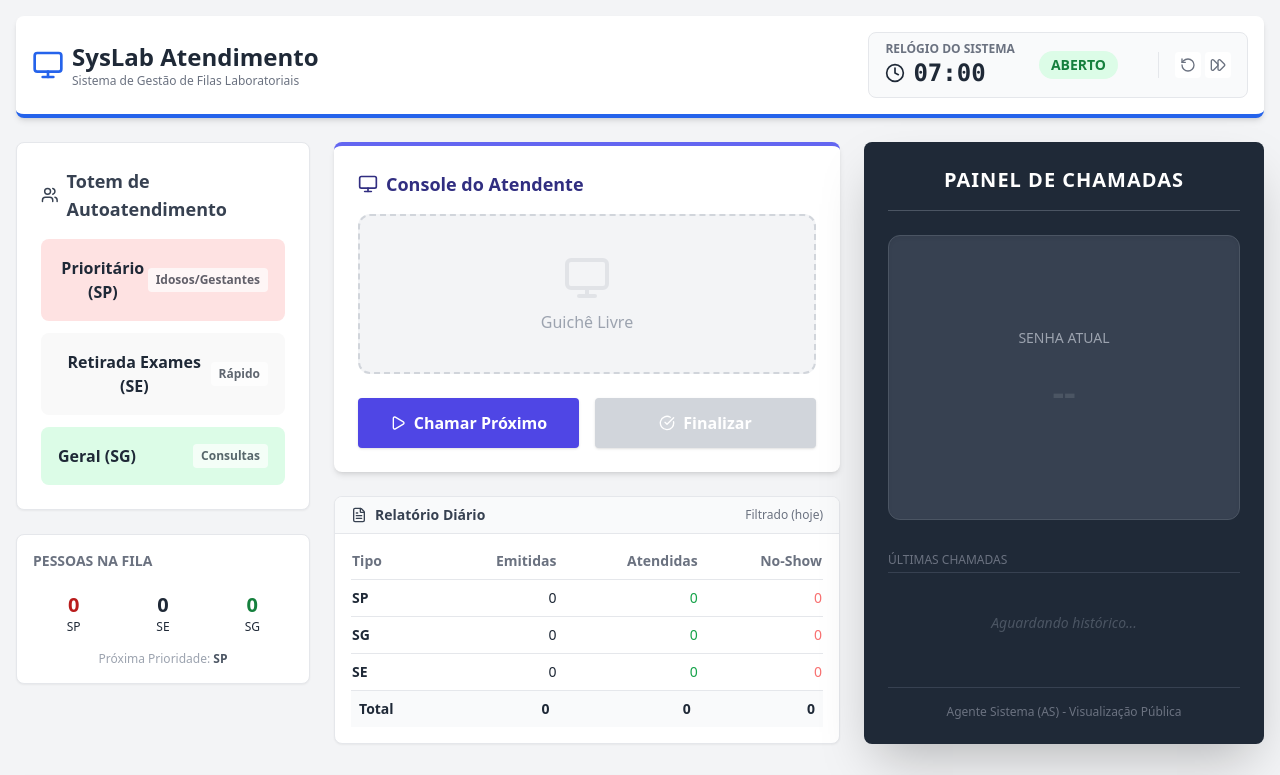
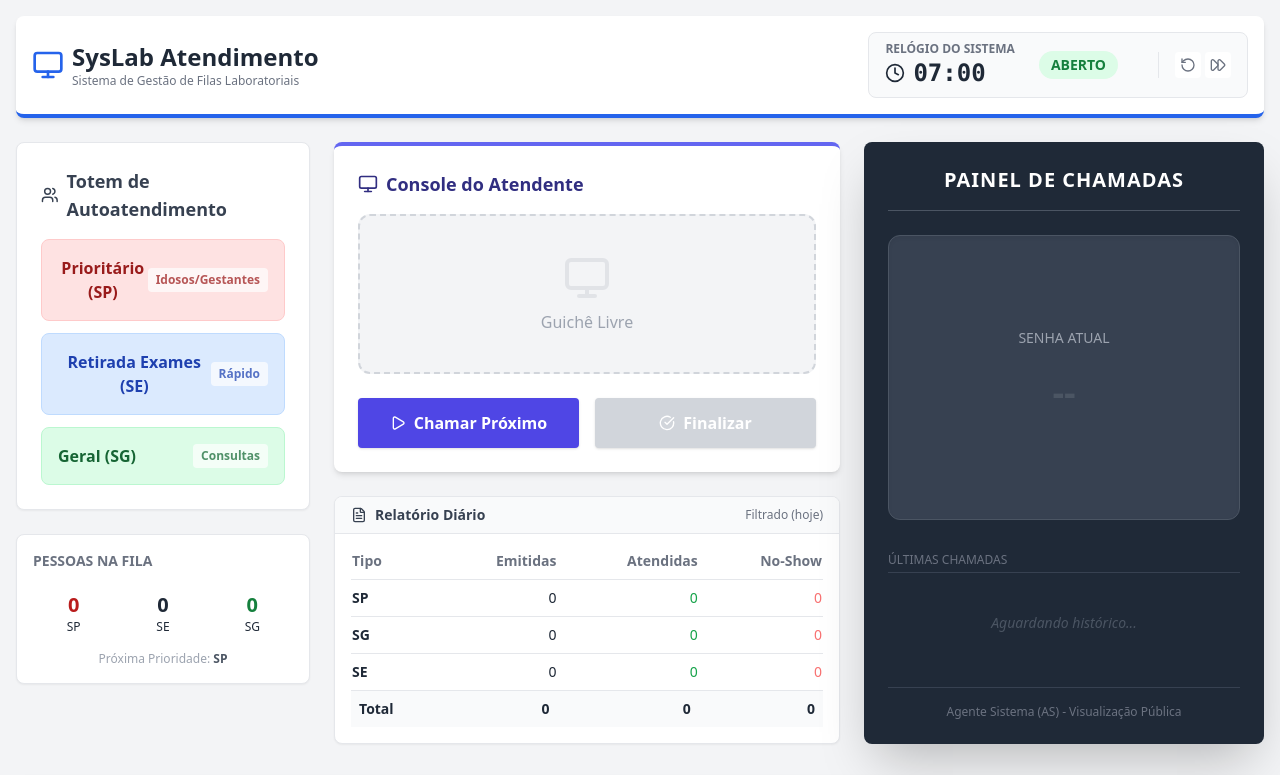
Before and after one commit to lmm3/web_ticket, a React (Vite) app: page / in a window 1280 px wide. Shown: the top 775 px of the page. Built offline with nearby package versions, Linux system fonts and the light colour scheme.

Commit message:
fix: added safelist for colour classes

```diff
--- a/tailwind.config.js
+++ b/tailwind.config.js
@@ -9,3 +9,10 @@ export default {
     },
     plugins: [],
   }
+
+  module.exports = {
+  content: ["./src/**/*.{js,jsx}"],
+  safelist: [
+    { pattern: /(bg|hover:bg|text|border)-(blue|red|green|yellow)-(100|200|800)/ }
+  ]
+}
```
